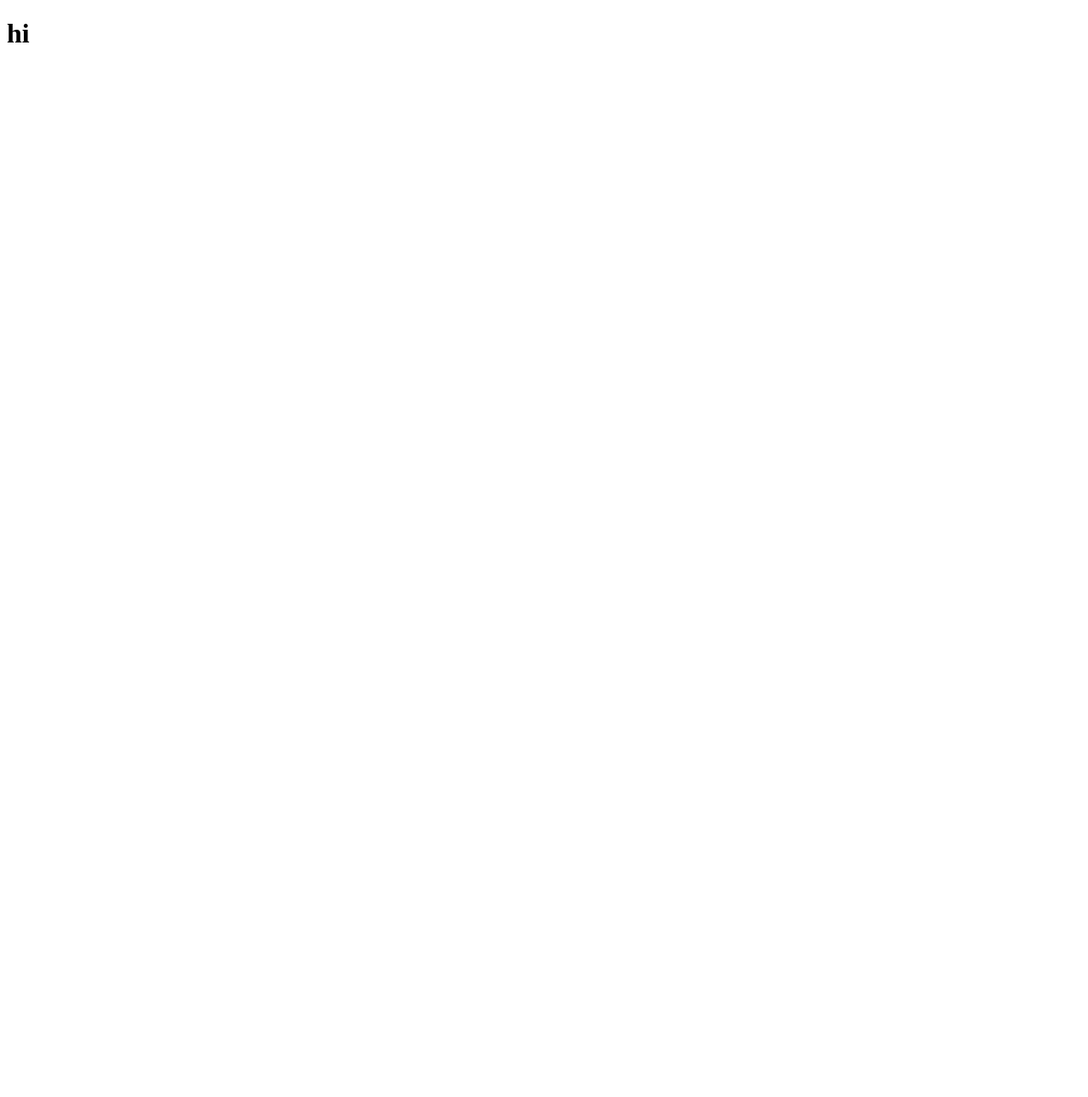
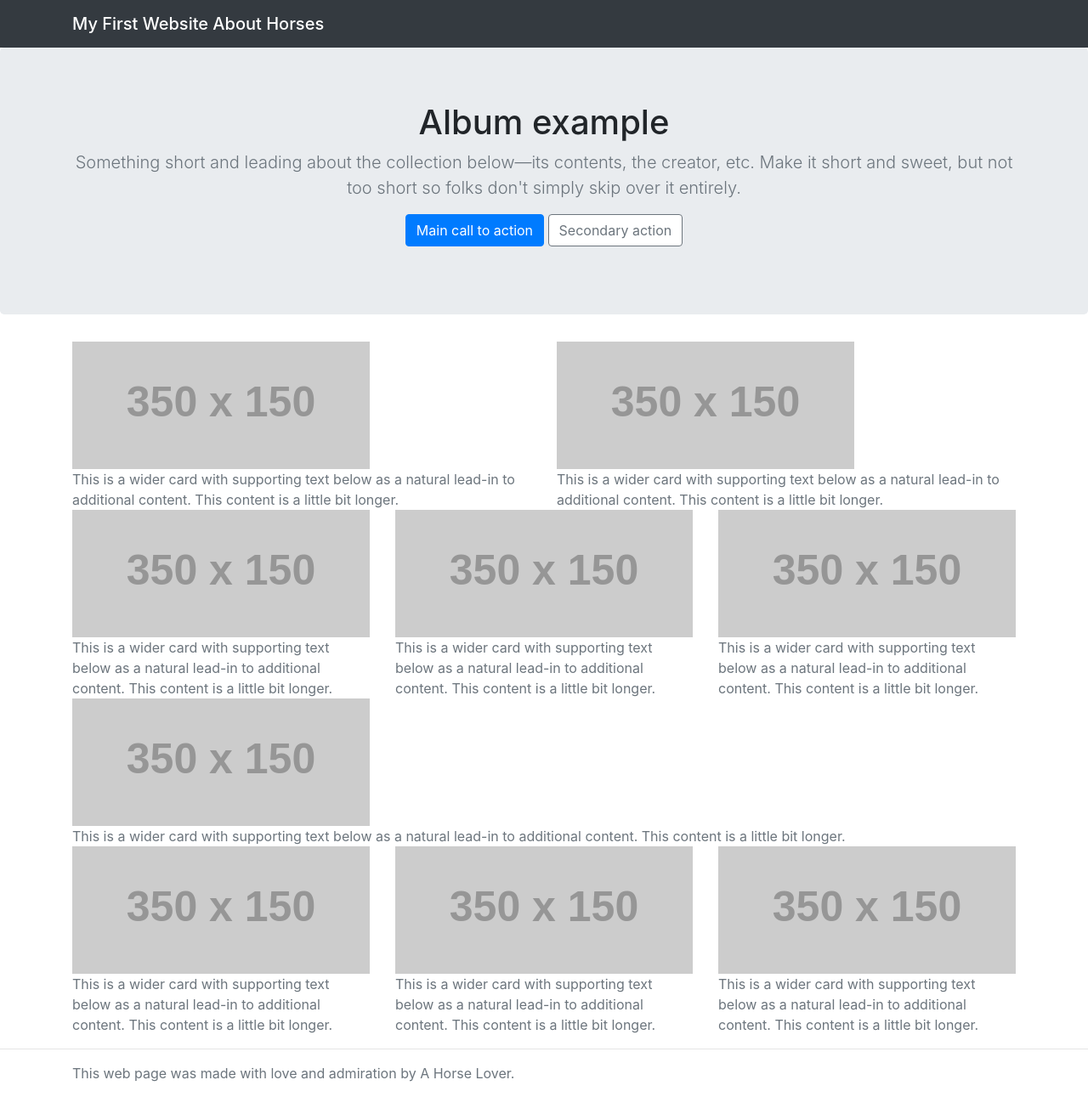
Before and after one commit to Manoj-Routhu/18CSC301J, a plain HTML site: page index.html in a window 1280 px wide. Shown: the whole page at 85% size. Before the commit the page ends 800 px from the top, so only its background shows below. Drawn offline with nearby package versions, Linux system fonts and the light colour scheme; placeholder pictures from the web are drawn by us.

Commit message:
Update index.html

```diff
--- a/index.html
+++ b/index.html
@@ -1,7 +1,86 @@
-<!DOCTYPE html>
-<html>
-<body>
-<h1>hi</h1>
-</body>
 
+<!doctype html>
+<html lang="en">
+  <head>
+    <meta charset="utf-8">
+    <meta name="viewport" content="width=device-width, initial-scale=1, shrink-to-fit=no">
+    <meta name="description" content="">
+    <meta name="author" content="">
+    <link rel="stylesheet" href="https://stackpath.bootstrapcdn.com/bootstrap/4.1.3/css/bootstrap.min.css" integrity="sha384-MCw98/SFnGE8fJT3GXwEOngsV7Zt27NXFoaoApmYm81iuXoPkFOJwJ8ERdknLPMO" crossorigin="anonymous">
+    <title>My First Website About Horses</title>
+  </head>
+
+  <body>
+    <nav class="navbar navbar-dark bg-dark">
+      <div class="container">
+        <h1 class="navbar-brand mb-0">My First Website About Horses</h1>
+      </div>
+    </nav>
+
+    <section class="jumbotron text-center">
+      <div class="container">
+        <h1 class="jumbotron-heading">Album example</h1>
+        <p class="lead text-muted">Something short and leading about the collection below—its contents, the creator, etc. Make it short and sweet, but not too short so folks don't simply skip over it entirely.</p>
+        <p>
+          <a href="/" class="btn btn-primary">Main call to action</a>
+          <a href="/" class="btn btn-outline-secondary bg-white">Secondary action</a>
+        </p>
+      </div>
+    </section>
+
+    <div class="album text-muted">
+      <div class="container">
+        <div class="row">
+          <div class="col">
+            <img src="https://placehold.it/350x150" alt="Card image cap">
+            <p class="card-text">This is a wider card with supporting text below as a natural lead-in to additional content. This content is a little bit longer.</p>
+          </div>
+          <div class="col">
+            <img src="https://placehold.it/350x150" alt="Card image cap">
+            <p class="card-text">This is a wider card with supporting text below as a natural lead-in to additional content. This content is a little bit longer.</p>
+          </div>
+        </div>
+        <div class="row">
+          <div class="col">
+            <img src="https://placehold.it/350x150" alt="Card image cap">
+            <p class="card-text">This is a wider card with supporting text below as a natural lead-in to additional content. This content is a little bit longer.</p>
+          </div>
+          <div class="col">
+            <img src="https://placehold.it/350x150" alt="Card image cap">
+            <p class="card-text">This is a wider card with supporting text below as a natural lead-in to additional content. This content is a little bit longer.</p>
+          </div>
+          <div class="col">
+            <img src="https://placehold.it/350x150" alt="Card image cap">
+            <p class="card-text">This is a wider card with supporting text below as a natural lead-in to additional content. This content is a little bit longer.</p>
+          </div>
+          <div class="col">
+            <img src="https://placehold.it/350x150" alt="Card image cap">
+            <p class="card-text">This is a wider card with supporting text below as a natural lead-in to additional content. This content is a little bit longer.</p>
+          </div>
+        </div>
+        <div class="row">
+          <div class="col">
+            <img src="https://placehold.it/350x150" alt="Card image cap">
+            <p class="card-text">This is a wider card with supporting text below as a natural lead-in to additional content. This content is a little bit longer.</p>
+          </div>
+          <div class="col">
+            <img src="https://placehold.it/350x150" alt="Card image cap">
+            <p class="card-text">This is a wider card with supporting text below as a natural lead-in to additional content. This content is a little bit longer.</p>
+          </div>
+          <div class="col">
+            <img src="https://placehold.it/350x150" alt="Card image cap">
+            <p class="card-text">This is a wider card with supporting text below as a natural lead-in to additional content. This content is a little bit longer.</p>
+          </div>
+        </div>
+
+      </div>
+    </div>
+
+    <hr>
+    <footer class="text-muted">
+      <div class="container">
+        <p>This web page was made with love and admiration by A Horse Lover.</p>
+      </div>
+    </footer>
+  </body>
 </html>
```
